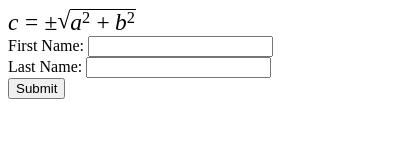
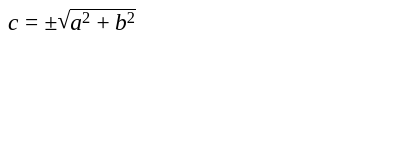
Before and after one commit to IanBoyanZhang/MathEvernote, a browser extension: page popup.html in a window 400 px wide. Shown: the top 160 px of the page. Drawn offline with Linux system fonts and the light colour scheme; a web font is replaced by a local one.

Commit message:
Remove input form

```diff
--- a/popup.html
+++ b/popup.html
@@ -8,11 +8,6 @@
   <body>
     <div style="width:500px">
       <div id="results" class="katex"></div>
-      <form>
-        First Name: <input type="text" name="fname"><br>
-        Last Name: <input type="text" name="lname"><br>
-        <input type="submit" value="Submit">
-      </form>
     </div>
     <script type='text/javascript' src='popup.js'></script>
   </body>
```
